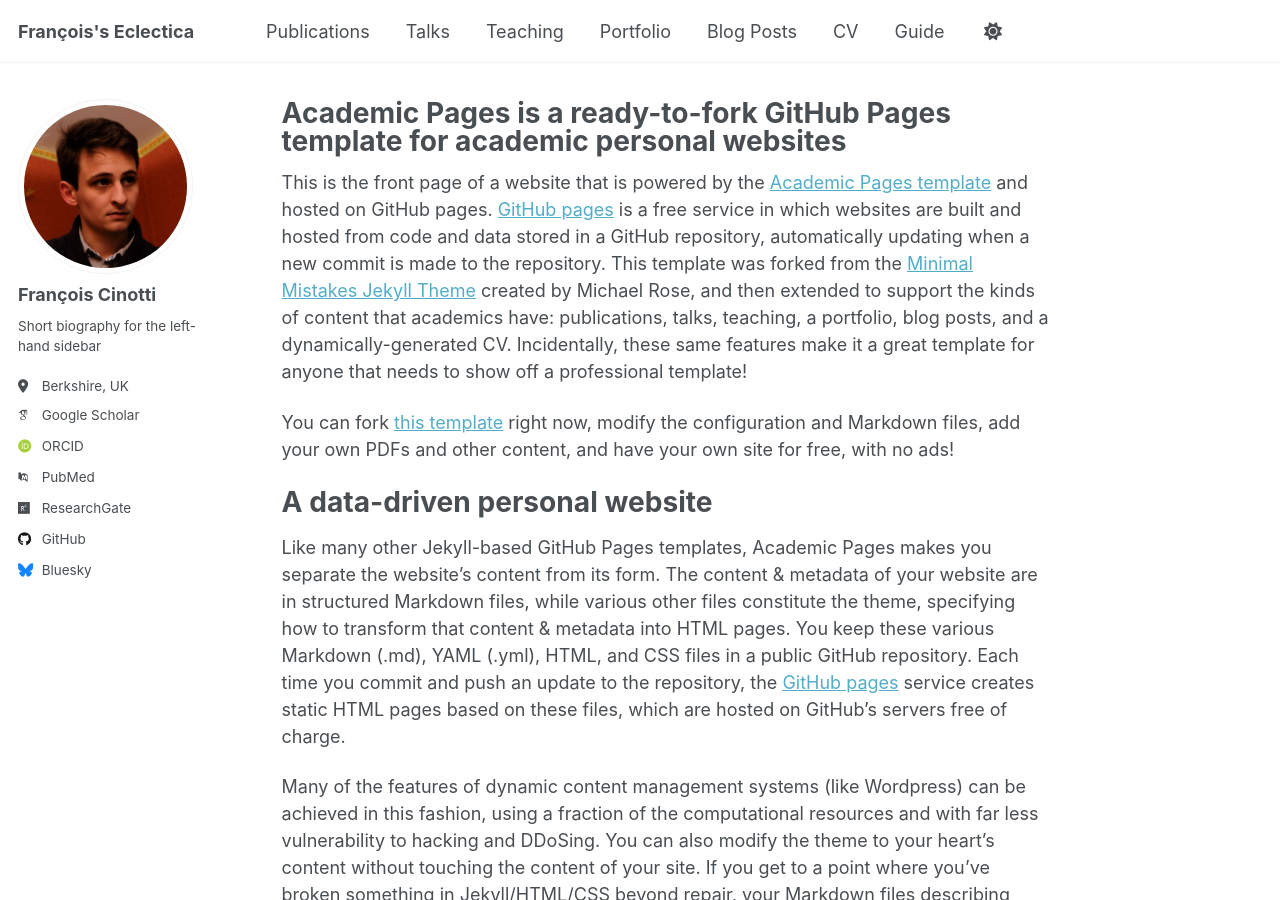
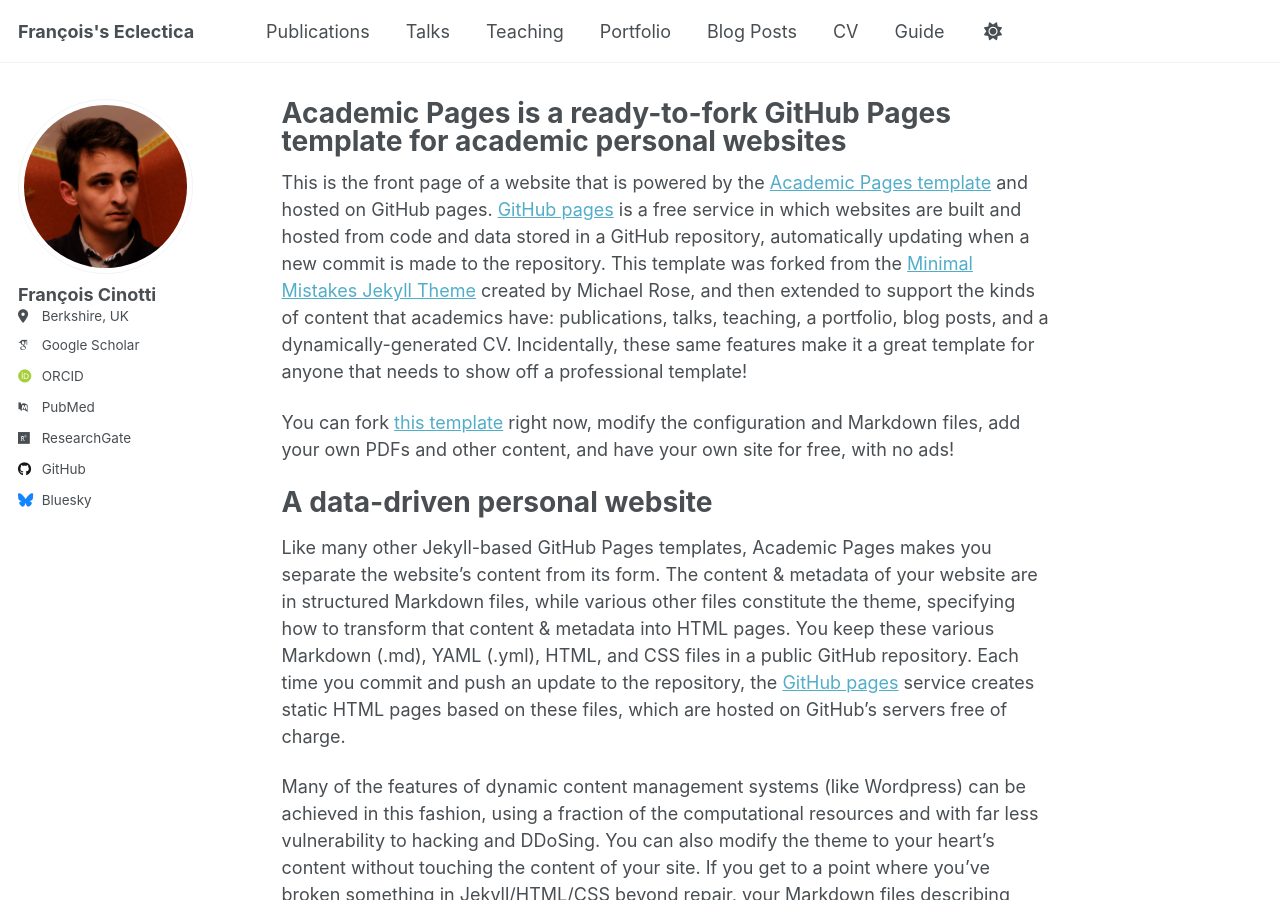
Before and after one commit to frct/frct.github.io, a Jekyll site: the page built from _pages/about.md, in a window 1280 px wide and 900 px high. Built offline with Jekyll 4.4.1, drawn with Linux system fonts in a browser that asks for light colours; some web fonts are replaced; a script that is not in the unit is left out.

Commit message:
Update _config.yml

```diff
--- a/_config.yml
+++ b/_config.yml
@@ -23,10 +23,10 @@ repository               : "frct/frct.github.io"
 #               Additional customization can be done by editing /_includes/author-profile.html
 author:
   # Biographic information
-  avatar           : "Profile photo.jpg"
+  avatar           : "Profile_photo.jpg"
   name             : "François Cinotti"
   pronouns         : # example: "she/her"
-  bio              : "Short biography for the left-hand sidebar"
+  bio              : # "Short biography for the left-hand sidebar"
   location         : "Berkshire, UK"
   employer         : # "Red Brick University"
   uri              : # URL
@@ -35,12 +35,12 @@ author:
   # Academic websites
   academia         : # URL
   arxiv            : # URL - Update with the correct link to your profile
-  googlescholar    : "https://scholar.google.com/citations?user=PS_CX0AAAAAJ"
+  googlescholar    : "https://scholar.google.com/citations?user=pQf6CE0AAAAJ&hl=en"
   inspire-hep      : # URL
   impactstory      : # URL
   orcid            : "https://orcid.org/0000-0003-2921-0901"
   semantic         : # URL
-  pubmed           : "https://www.ncbi.nlm.nih.gov/pubmed/?term=john+snow"
+  pubmed           : "https://pubmed.ncbi.nlm.nih.gov/?term=francois+cinotti"
   researchgate     : "https://www.researchgate.net/profile/Francois-Cinotti"
   scopus           : # URL
 
@@ -48,7 +48,7 @@ author:
   bitbucket        : # Username - Update with your username on the site
   codepen          : # Username
   dribbble         : # Username
-  github           : "academicpages"
+  github           : "https://github.com/frct"
   kaggle           : # Username
   stackoverflow    : # User number or user number and name (i.e., use "1" or "1/jeff-atwood")
 
```
